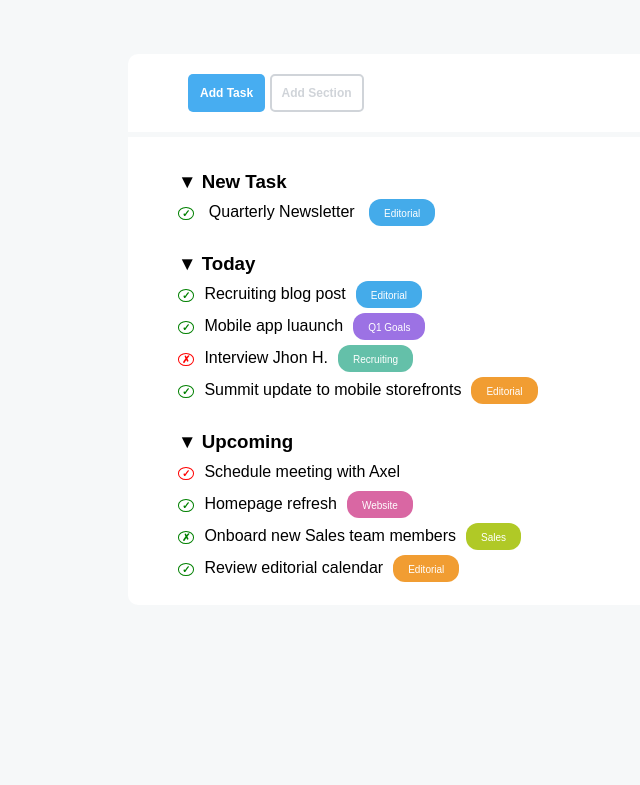
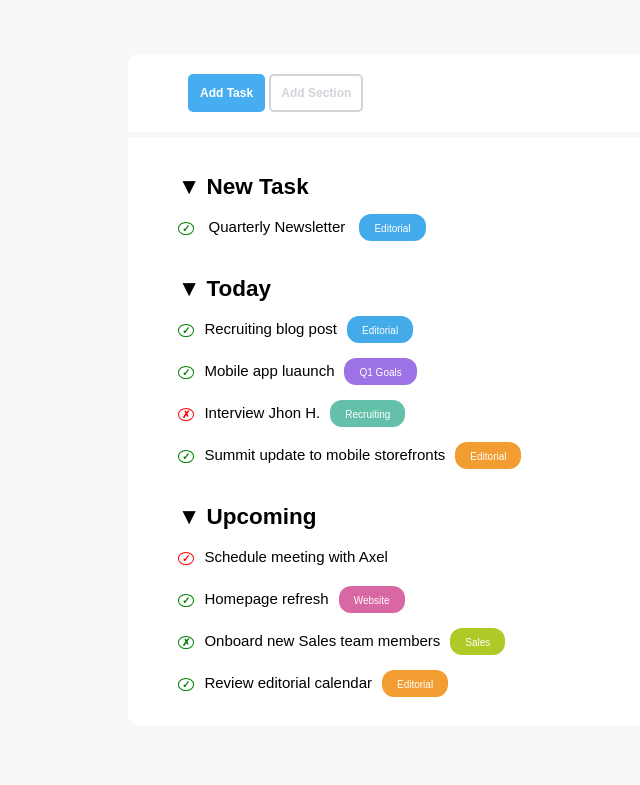
Before and after one commit to IanzanoLorenzo/html-css-toboolist, a plain HTML site: page index.html in a window 1280 px wide. Shown: the part 76-861 px from the top of the page, without its empty margins (0-640 px from the left). Before the commit the page ends 800 px from the top, so only its background shows below. Drawn offline with Linux system fonts and the light colour scheme.

Commit message:
exercise done

```diff
--- a/css/style.css
+++ b/css/style.css
@@ -9,6 +9,8 @@
 body{
     font-family: sans-serif;
     background-color: rgb(246,248,249);
+    font-weight: 500;
+    font-size: 15px;
 }
 /* fine generali */
 
@@ -72,12 +74,16 @@ header{
     }
 
     .lista{
-        line-height: 30px;
+        line-height: 40px;
         margin: 30px 50px
     }
 
     .lista-interna{
         padding:0 0 20px 0;
+    }
+
+    .list-title{
+        font-weight: 800;
     }
 
     .state{
--- a/index.html
+++ b/index.html
@@ -23,12 +23,12 @@
             </div>
             <div class="lista">
                 <ul>
-                    <li class="lista-interna"><h3>&#9660; New Task</h3>
+                    <li class="lista-interna"><h2 class="list-title">&#9660; New Task</h2>
                         <ul>
                             <li><span class="state done">&check;</span> Quarterly Newsletter <span class="etichette editorial">Editorial</span></li>
                         </ul>
                     </li>
-                    <li class="lista-interna"><h3>&#9660; Today</h3>
+                    <li class="lista-interna"><h2 class="list-title">&#9660; Today</h2>
                         <ul>
                             <li><span class="state done">&check;</span>Recruiting blog post<span class="etichette editorial">Editorial</span></li>
                             <li><span class="state done">&check;</span>Mobile app luaunch<span class="etichette q1-goals">Q1 Goals</span></li>
@@ -36,7 +36,7 @@
                             <li><span class="state done">&check;</span>Summit update to mobile storefronts<span class="etichette mobile">Editorial</span></li>
                         </ul>
                     </li>
-                    <li class="lista-interna"><h3>&#9660; Upcoming</h3>
+                    <li class="lista-interna"><h2 class="list-title">&#9660; Upcoming</h2>
                         <ul>
                             <li><span class="state undone">&check;</span>Schedule meeting with Axel</li>
                             <li><span class="state done">&check;</span>Homepage refresh<span class="etichette website">Website</span></li>
```
